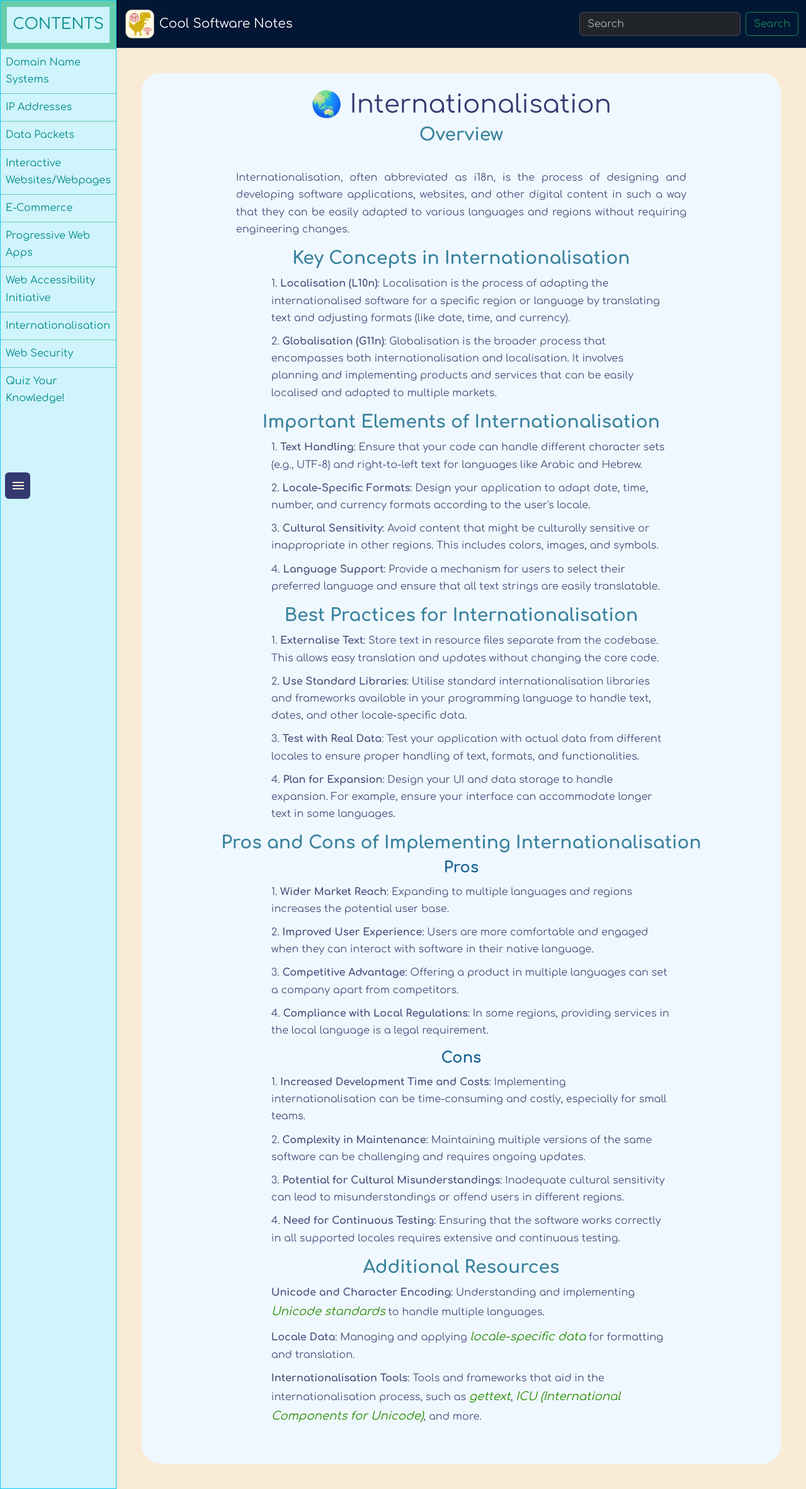
After one commit to unseeyou/webdev-notes-website, a Python web app: template api/templates/internationalisation.html in a window 1280 px wide. The commit adds this page. Shown: the whole page at 63% size. Run offline with Jinja, Linux system fonts and the light colour scheme; the template is opened without the code that fills it, so the values that code supplies are empty.

Commit message:
feat: added more pages and optimised searching function

```diff
--- a/api/static/css/style.css
+++ b/api/static/css/style.css
@@ -62,6 +62,26 @@ main {
     font-weight: normal;
 }
 
+.description li {
+    color: #494e7d;
+    margin-left: 10%;
+    margin-right: 10%;
+    text-align: left;
+    font-weight: 400;
+    padding-right: 12%;
+    padding-left: 12%;
+}
+
+.description h3 {
+    color: #3a839e;
+    font-weight: bold;
+}
+
+.description h4 {
+    color: #126094;
+    font-weight: bold;
+}
+
 .description img {
     width: 70%;
     margin-top: 3%;
@@ -70,6 +90,10 @@ main {
 
 .description ul {
     list-style-type: none;
+}
+
+.description ol {
+    list-style-position: inside;
 }
 
 .description li {
--- a/api/templates/base.html
+++ b/api/templates/base.html
@@ -29,6 +29,8 @@
                     <a class="list-group-item" href="/ecommerce">E-Commerce</a>
                     <a class="list-group-item" href="/progressive-webapps">Progressive Web Apps</a>
                     <a href="/web-accessibility-initiative" class="list-group-item">Web Accessibility Initiative</a>
+                    <a href="/internationalisation" class="list-group-item">Internationalisation</a>
+                    <a href="/web-security" class="list-group-item">Web Security</a>
                     <a class="list-group-item" href="/quiz">Quiz Your Knowledge!</a>
                 </div>
             </div>
--- /dev/null
+++ b/api/templates/internationalisation.html
@@ -0,0 +1,52 @@
+{% extends 'base.html' %}
+{% block title %}Web Accessibility Initiative{% endblock %}
+
+{% block content %}
+    <div class="title">
+        <h1>🌏 Internationalisation</h1>
+        <h3>Overview</h3>
+    </div>
+    <div class="description">
+        <p>Internationalisation, often abbreviated as i18n, is the process of designing and developing software applications, websites, and other digital content in such a way that they can be easily adapted to various languages and regions without requiring engineering changes.</p>
+        <h3 id="key-concepts-in-internationalisation">Key Concepts in Internationalisation</h3>
+        <ol>
+            <li><strong>Localisation (L10n)</strong>: Localisation is the process of adapting the internationalised software for a specific region or language by translating text and adjusting formats (like date, time, and currency).</li>
+            <li><strong>Globalisation (G11n)</strong>: Globalisation is the broader process that encompasses both internationalisation and localisation. It involves planning and implementing products and services that can be easily localised and adapted to multiple markets.</li>
+        </ol>
+        <h3 id="important-elements-of-internationalisation">Important Elements of Internationalisation</h3>
+        <ol>
+            <li><strong>Text Handling</strong>: Ensure that your code can handle different character sets (e.g., UTF-8) and right-to-left text for languages like Arabic and Hebrew.</li>
+            <li><strong>Locale-Specific Formats</strong>: Design your application to adapt date, time, number, and currency formats according to the user&#39;s locale.</li>
+            <li><strong>Cultural Sensitivity</strong>: Avoid content that might be culturally sensitive or inappropriate in other regions. This includes colors, images, and symbols.</li>
+            <li><strong>Language Support</strong>: Provide a mechanism for users to select their preferred language and ensure that all text strings are easily translatable.</li>
+        </ol>
+        <h3 id="best-practices-for-internationalisation">Best Practices for Internationalisation</h3>
+        <ol>
+            <li><strong>Externalise Text</strong>: Store text in resource files separate from the codebase. This allows easy translation and updates without changing the core code.</li>
+            <li><strong>Use Standard Libraries</strong>: Utilise standard internationalisation libraries and frameworks available in your programming language to handle text, dates, and other locale-specific data.</li>
+            <li><strong>Test with Real Data</strong>: Test your application with actual data from different locales to ensure proper handling of text, formats, and functionalities.</li>
+            <li><strong>Plan for Expansion</strong>: Design your UI and data storage to handle expansion. For example, ensure your interface can accommodate longer text in some languages.</li>
+        </ol>
+        <h3 id="pros-and-cons-of-implementing-internationalisation">Pros and Cons of Implementing Internationalisation</h3>
+        <h4 id="pros">Pros</h4>
+        <ol>
+            <li><strong>Wider Market Reach</strong>: Expanding to multiple languages and regions increases the potential user base.</li>
+            <li><strong>Improved User Experience</strong>: Users are more comfortable and engaged when they can interact with software in their native language.</li>
+            <li><strong>Competitive Advantage</strong>: Offering a product in multiple languages can set a company apart from competitors.</li>
+            <li><strong>Compliance with Local Regulations</strong>: In some regions, providing services in the local language is a legal requirement.</li>
+        </ol>
+        <h4 id="cons">Cons</h4>
+        <ol>
+            <li><strong>Increased Development Time and Costs</strong>: Implementing internationalisation can be time-consuming and costly, especially for small teams.</li>
+            <li><strong>Complexity in Maintenance</strong>: Maintaining multiple versions of the same software can be challenging and requires ongoing updates.</li>
+            <li><strong>Potential for Cultural Misunderstandings</strong>: Inadequate cultural sensitivity can lead to misunderstandings or offend users in different regions.</li>
+            <li><strong>Need for Continuous Testing</strong>: Ensuring that the software works correctly in all supported locales requires extensive and continuous testing.</li>
+        </ol>
+        <h3 id="additional-resources">Additional Resources</h3>
+        <ul>
+            <li><strong>Unicode and Character Encoding</strong>: Understanding and implementing <a href="https://www.unicode.org/standard/standard.html">Unicode standards</a> to handle multiple languages.</li>
+            <li><strong>Locale Data</strong>: Managing and applying <a href="https://www.localeplanet.com/">locale-specific data</a> for formatting and translation.</li>
+            <li><strong>Internationalisation Tools</strong>: Tools and frameworks that aid in the internationalisation process, such as <a href="https://www.gnu.org/software/gettext/">gettext</a>, <a href="http://site.icu-project.org/">ICU (International Components for Unicode)</a>, and more.</li>
+        </ul>
+    </div>
+{% endblock %}
```
Also changed, not shown: api/app.py (+14 -11 lines), api/templates/wai.html (+6 -2 lines), api/templates/websec.html (added, +42 -0 lines).
